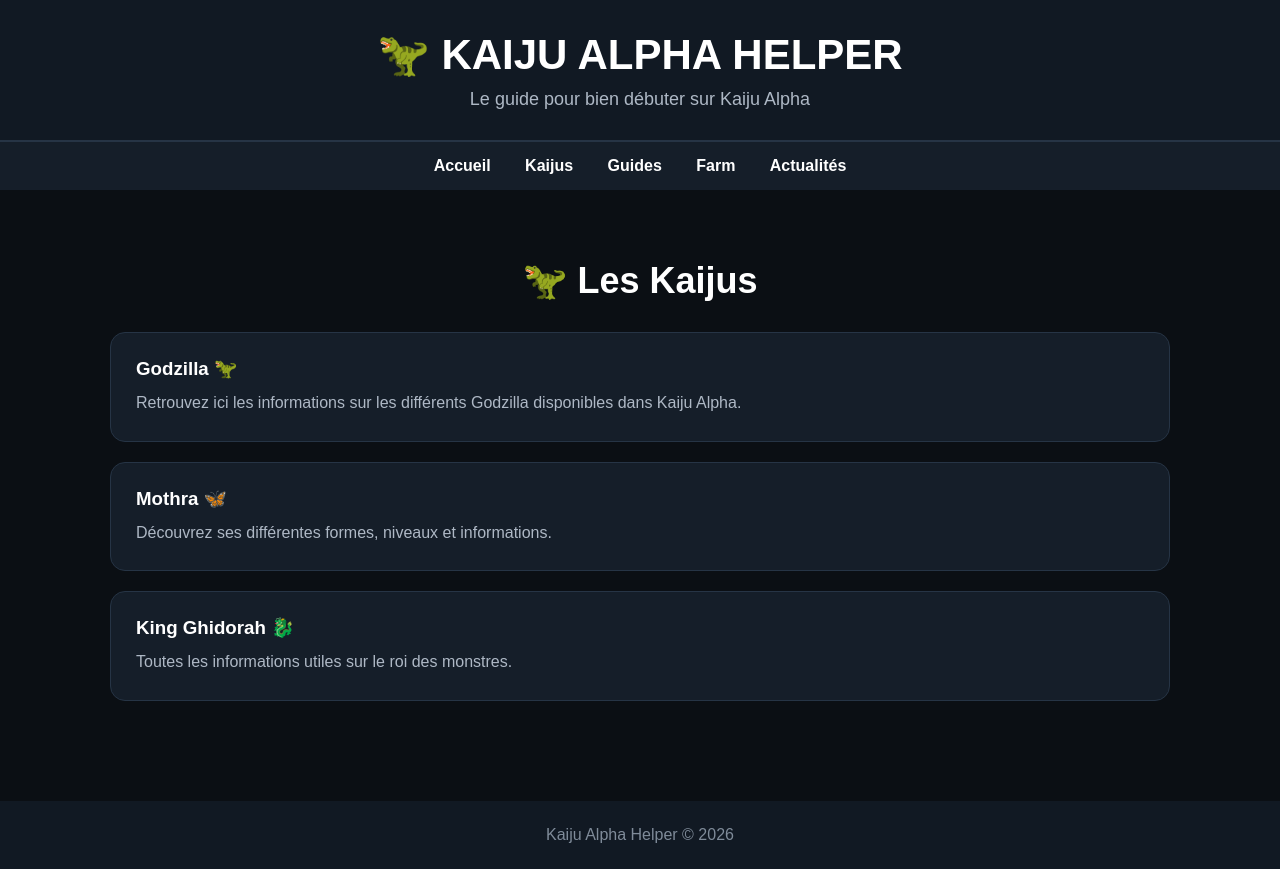
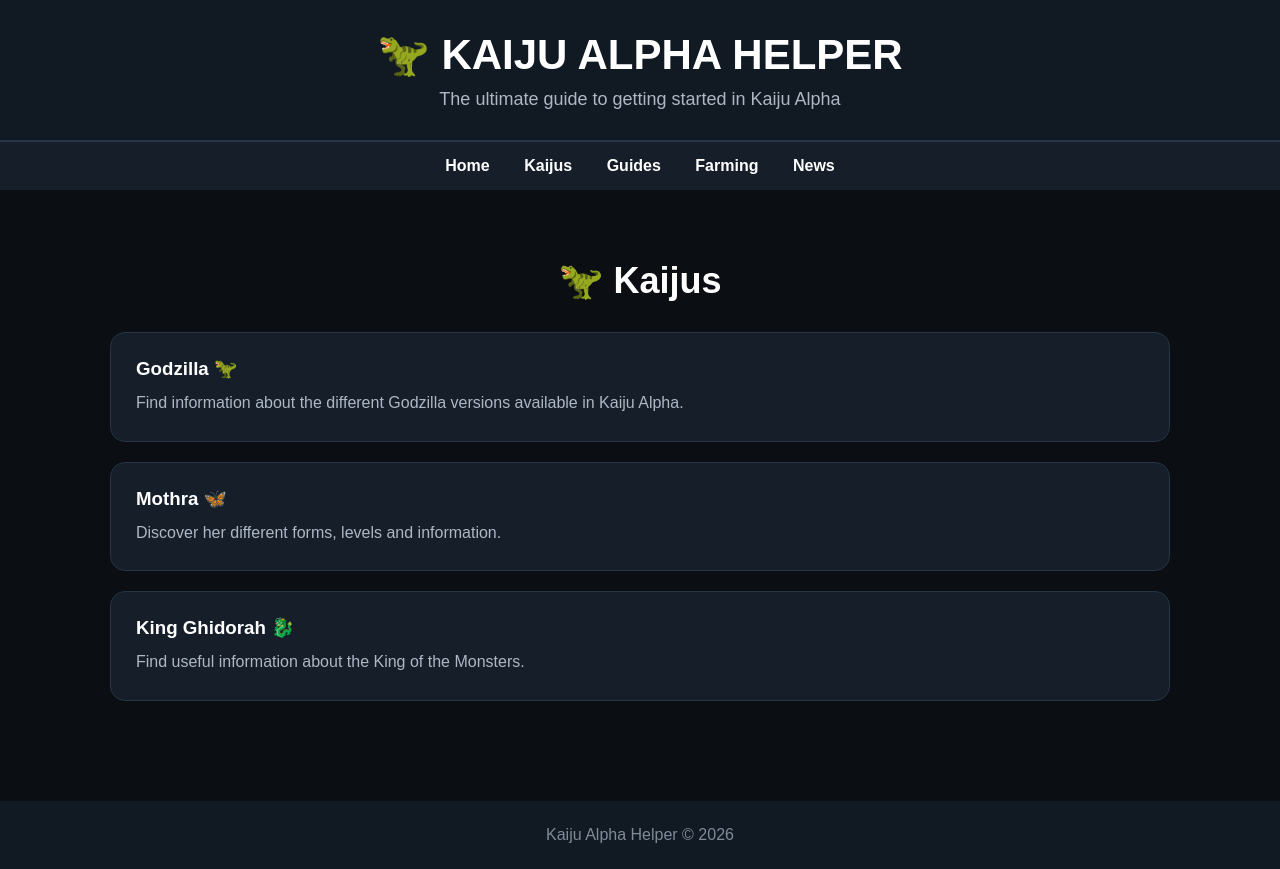
Before and after one commit to younesgiraudyg-ux/kaiju-alpha-helper.github.io, a plain HTML site: page kaijus.html in a window 1280 px wide. Drawn offline with Linux system fonts and the light colour scheme.

Commit message:
Update kaijus.html

```diff
--- a/kaijus.html
+++ b/kaijus.html
@@ -1,5 +1,5 @@
 <!DOCTYPE html>
-<html lang="fr">
+<html lang="en">
 <head>
     <meta charset="UTF-8">
     <meta name="viewport" content="width=device-width, initial-scale=1.0">
@@ -70,6 +70,12 @@
             border-radius: 15px;
             padding: 25px;
             margin-bottom: 20px;
+            transition: 0.2s;
+        }
+
+        .card:hover {
+            transform: translateY(-5px);
+            border-color: #4da3ff;
         }
 
         .card h3 {
@@ -95,40 +101,40 @@
 
 <header>
     <h1>🦖 KAIJU ALPHA HELPER</h1>
-    <p>Le guide pour bien débuter sur Kaiju Alpha</p>
+    <p>The ultimate guide to getting started in Kaiju Alpha</p>
 </header>
 
 <nav>
-    <a href="index.html">Accueil</a>
+    <a href="index.html">Home</a>
     <a href="kaijus.html">Kaijus</a>
     <a href="guides.html">Guides</a>
-    <a href="farm.html">Farm</a>
-    <a href="actualites.html">Actualités</a>
+    <a href="farm.html">Farming</a>
+    <a href="actualites.html">News</a>
 </nav>
 
 <section class="content">
 
-    <h2>🦖 Les Kaijus</h2>
+    <h2>🦖 Kaijus</h2>
 
     <div class="card">
         <h3>Godzilla 🦖</h3>
         <p>
-            Retrouvez ici les informations sur les différents
-            Godzilla disponibles dans Kaiju Alpha.
+            Find information about the different Godzilla
+            versions available in Kaiju Alpha.
         </p>
     </div>
 
     <div class="card">
         <h3>Mothra 🦋</h3>
         <p>
-            Découvrez ses différentes formes, niveaux et informations.
+            Discover her different forms, levels and information.
         </p>
     </div>
 
     <div class="card">
         <h3>King Ghidorah 🐉</h3>
         <p>
-            Toutes les informations utiles sur le roi des monstres.
+            Find useful information about the King of the Monsters.
         </p>
     </div>
 
```
